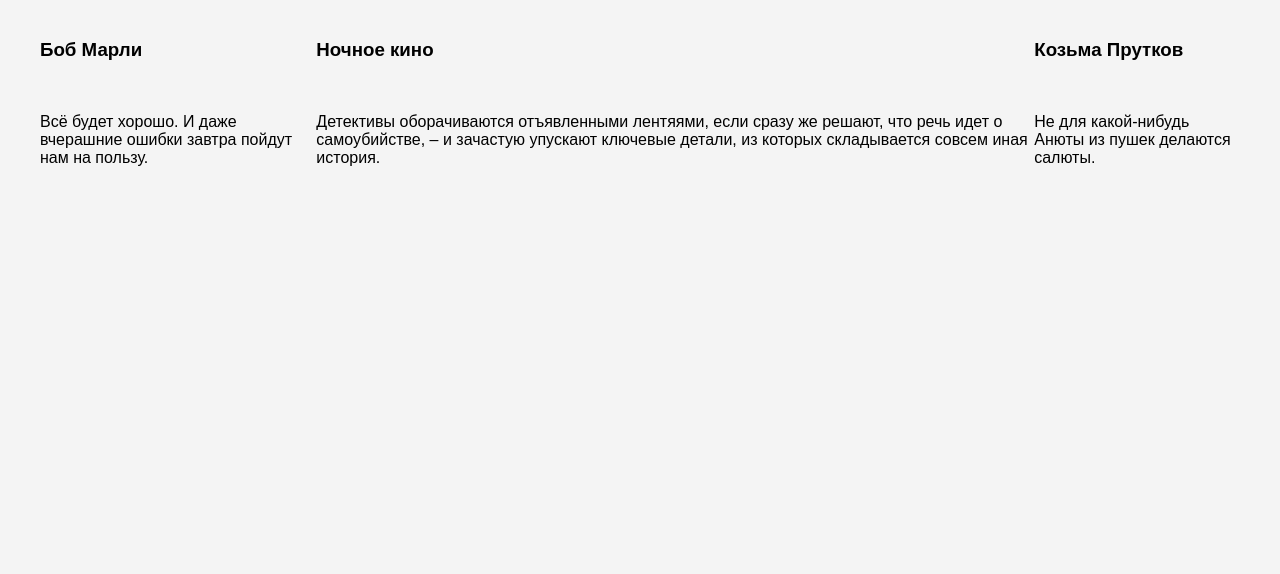
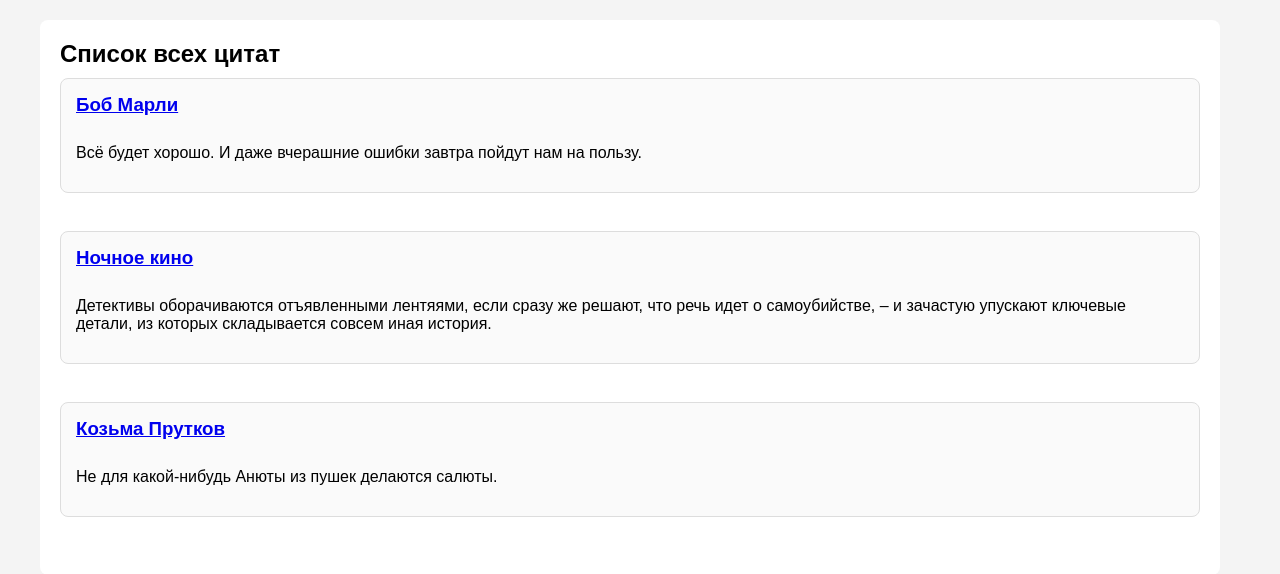
Before and after one commit to andrei-velya/-notes, a Django app: page /notes in a window 1280 px wide. Shown: the part 48-622 px from the top of the page. Run offline with Django 5.2, Linux system fonts and the light colour scheme; data comes from the database, SQL or seed files in the repository.

Commit message:
Поменял стиль

```diff
--- a/notes/templates/notes.html
+++ b/notes/templates/notes.html
@@ -1,11 +1,15 @@
 {% extends 'base.html' %}
 {% block content %}
-
+<div class="main-content">
+    <h2>Список всех цитат</h2>
     {% for note in notes %}
-    <div>
-        <h3>{{note.title}}</h3><br>
+    <div class="post-card">
+        <h3><a href="{% url 'note_detail' note.id %}">{{note.title}}</a></h3><br>
         <p>{{note.text}}</p>
-    </div>
+    </div><br>
     {% endfor %}
 
+</div>
+
+
 {% endblock %}
```
